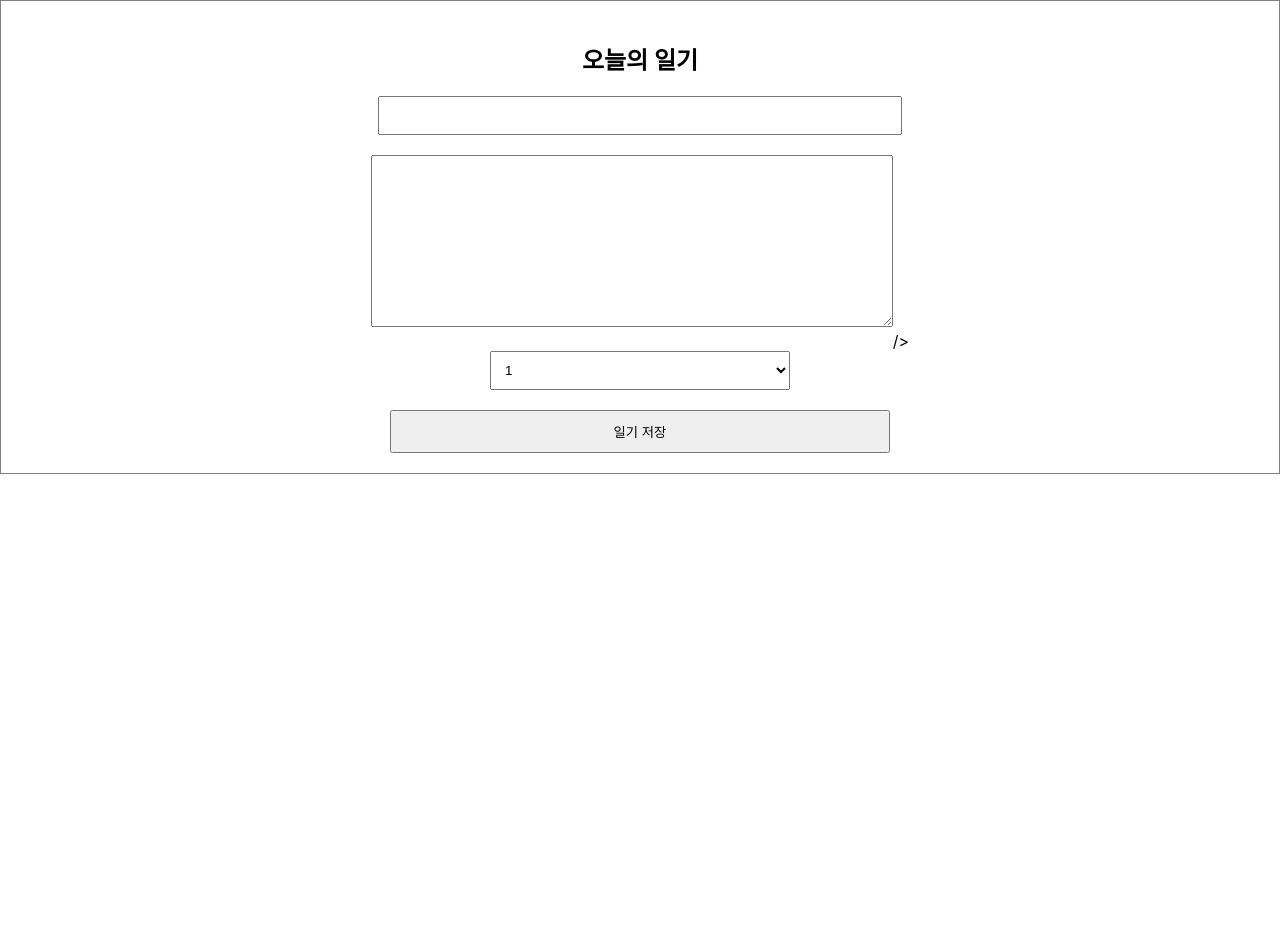
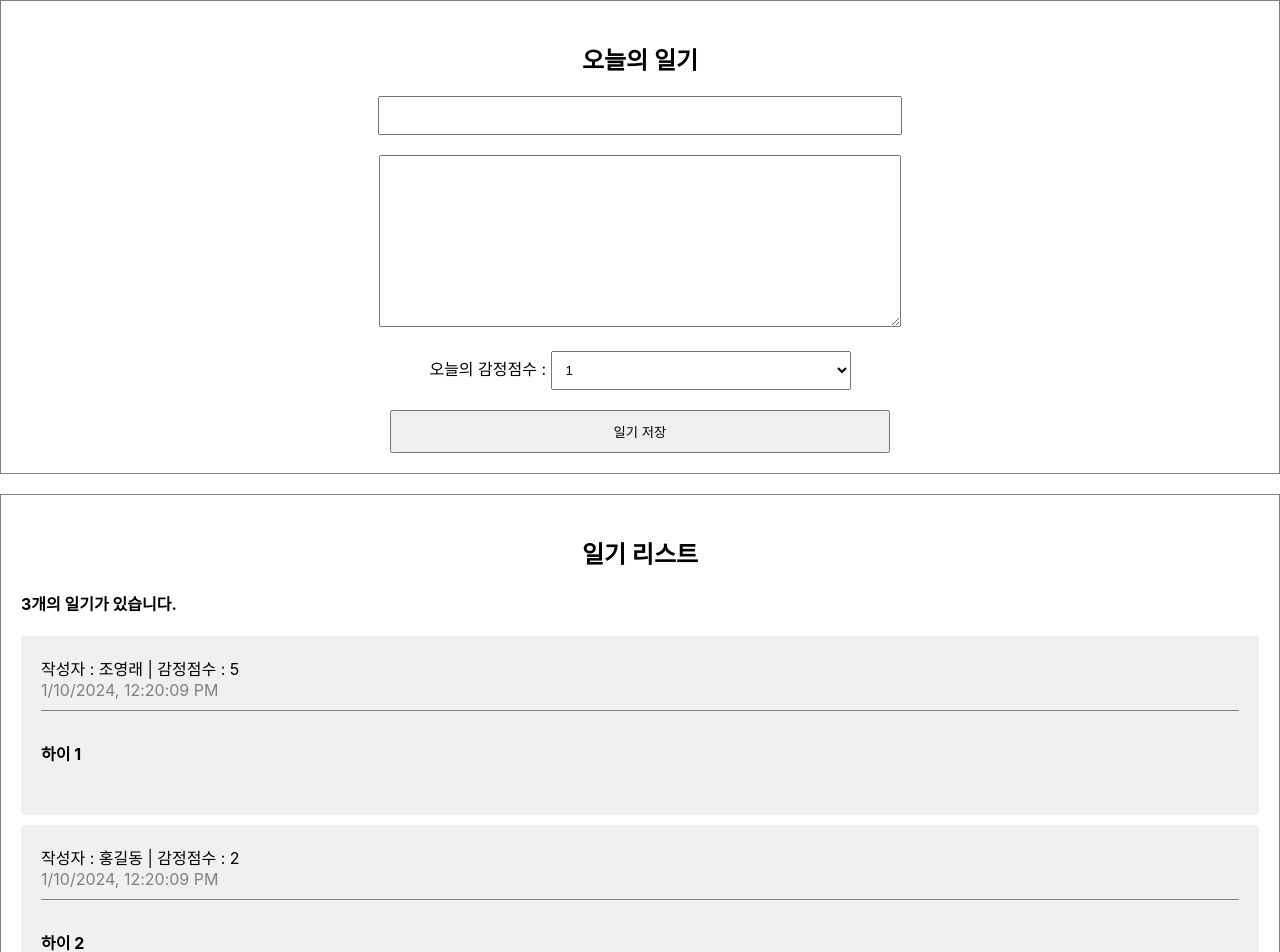
Before and after one commit to Ray901104/react, a React (Create React App) app in the folder simple-diary/: page / in a window 1280 px wide. Shown: the top 952 px of the page. Before the commit the page ends 800 px from the top, so only its background shows below. Built offline with nearby package versions, Linux system fonts and the light colour scheme.

Commit message:
React에서 배열 사용하기 1 - 리스트 렌더링 (조회)

```diff
--- a/simple-diary/src/App.css
+++ b/simple-diary/src/App.css
@@ -25,3 +25,37 @@
   padding: 10px;
   cursor: pointer;
 }
+
+/* DiaryList */
+.DiaryList {
+  border: 1px solid grey;
+  padding: 20px;
+  margin-top: 20px;
+}
+
+.DiaryList h2{
+  text-align: center;
+}
+
+/* DiaryItem */
+.DiaryItem {
+  background-color: rgb(240, 240, 240);
+  margin-bottom: 10px;
+  padding: 20px;
+}
+
+.DiaryItem .info {
+  border-bottom: 1px solid grey;
+  padding-bottom: 10px;
+  margin-bottom: 10px;
+}
+
+.DiaryItem .date {
+  color:grey;
+}
+
+.DiaryItem .content {
+  font-weight: bold;
+  margin-bottom: 30px;
+  margin-top: 30px;
+}
--- a/simple-diary/src/App.js
+++ b/simple-diary/src/App.js
@@ -1,10 +1,36 @@
 import './App.css';
 import DiaryEditor from "./DiaryEditor";
+import DiaryList from "./DiaryList";
+
+const dummyList = [
+    {
+        id: 1,
+        author: "조영래",
+        content: "하이 1",
+        emotion: 5,
+        created_date: new Date().getTime(),
+    },
+    {
+        id: 2,
+        author: "홍길동",
+        content: "하이 2",
+        emotion: 2,
+        created_date: new Date().getTime(),
+    },
+    {
+        id: 3,
+        author: "아무개",
+        content: "하이 3",
+        emotion: 1,
+        created_date: new Date().getTime(),
+    },
+]
 
 function App() {
   return (
     <div className="App">
         <DiaryEditor />
+        <DiaryList diaryList={dummyList}/>
     </div>
   );
 }
--- a/simple-diary/src/DiaryEditor.js
+++ b/simple-diary/src/DiaryEditor.js
@@ -46,9 +46,9 @@
                     name="content"
                     value={state.content}
                     onChange={handleChangeState}/>
-                />
             </div>
             <div>
+                <span>오늘의 감정점수 : </span>
                 <select
                     name="emotion"
                     value={state.emotion}
--- /dev/null
+++ b/simple-diary/src/DiaryItem.js
@@ -0,0 +1,18 @@
+const DiaryItem = ({author, content, created_date, emotion, id}) => {
+    return (
+        <div className="DiaryItem">
+            <div className="info">
+                <span>
+                    작성자 : {author} | 감정점수 : {emotion}
+                </span>
+                <br/>
+                <span className="date">
+                    {new Date(created_date).toLocaleString()}
+                </span>
+            </div>
+            <div className="content">{content}</div>
+        </div>
+    );
+};
+
+export default DiaryItem;
--- /dev/null
+++ b/simple-diary/src/DiaryList.js
@@ -0,0 +1,27 @@
+import DiaryItem from "./DiaryItem";
+
+const DiaryList = ({diaryList}) => {
+    return (
+        <div className="DiaryList">
+            <h2>일기 리스트</h2>
+            <h4>{diaryList.length}개의 일기가 있습니다.</h4>
+            <div>
+                {diaryList.map((item) => (
+                    // <div key={item.id}>
+                    //     <div>작성자 : {item.author}</div>
+                    //     <div>일기 : {item.content}</div>
+                    //     <div>감정 : {item.emotion}</div>
+                    //     <div>작성 시간(ms) : {item.created_date}</div>
+                    // </div>
+                    <DiaryItem key={item.id} {...item} />
+                ))}
+            </div>
+        </div>
+    );
+};
+
+DiaryList.defaultProps = {
+    diaryList: [],
+};
+
+export default DiaryList;
```
